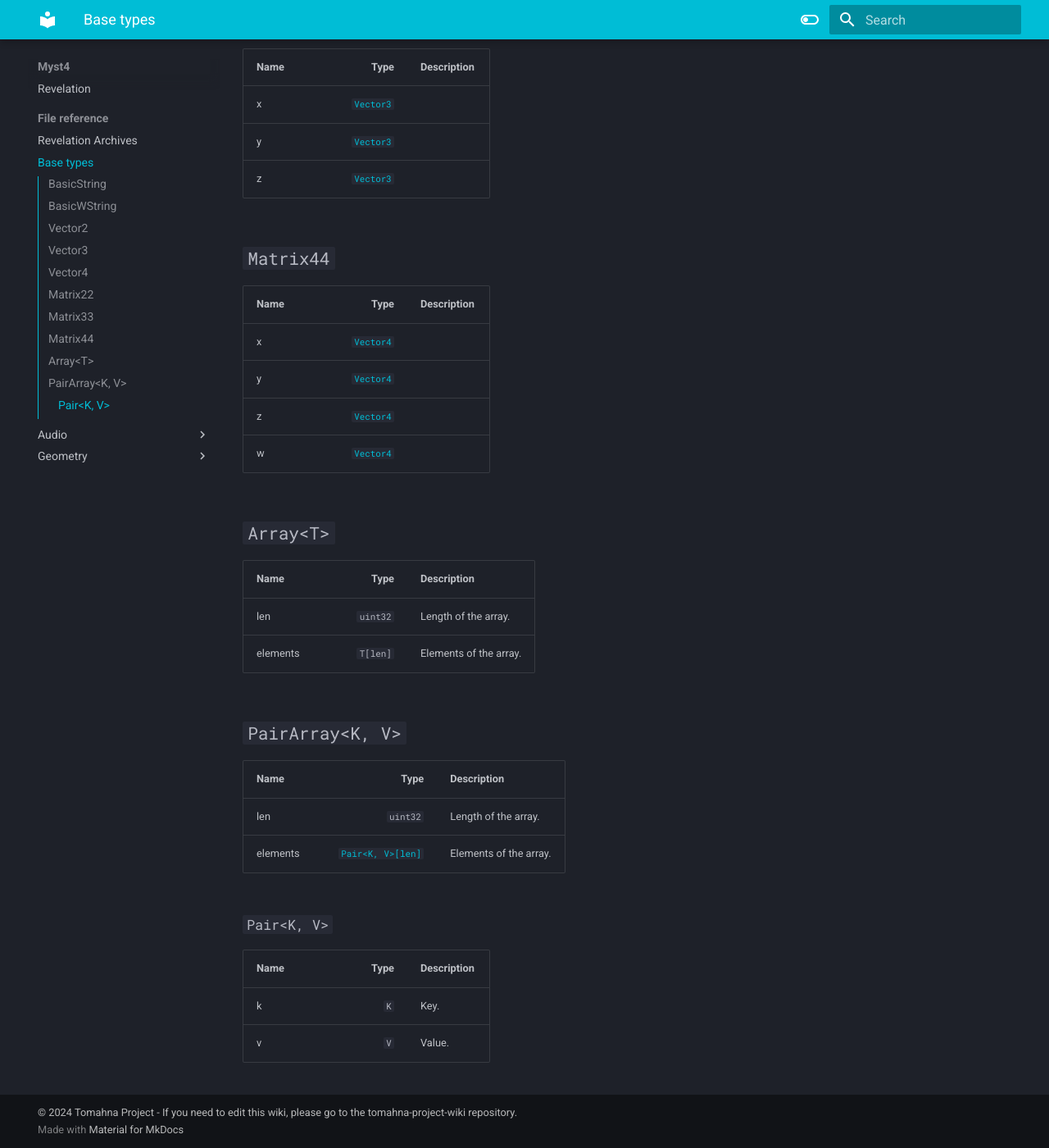
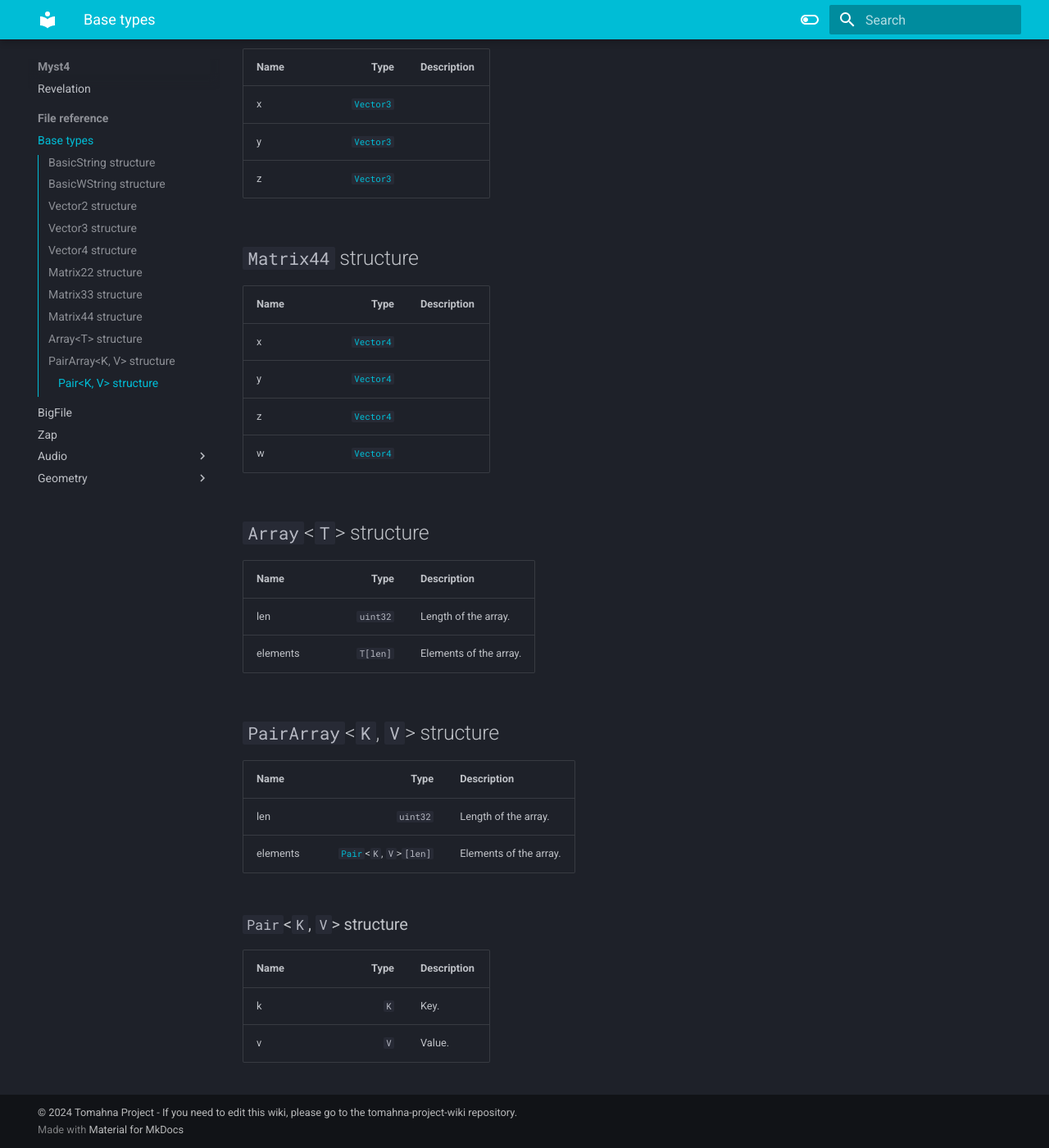
Before and after one commit to TomahnaProject/tomahna-project-wiki, an MkDocs documentation site: the page built from docs/myst4/file-reference/base.md, in a window 1280 px wide and 1400 px high, scrolled down 2028 px. Shown: the whole window at 82% size. Built offline with MkDocs 1.6.1 and Material for MkDocs 9.7.7, drawn with Linux system fonts in a browser that asks for light colours; some of the changed text lies outside the part shown.

Commit message:
Improve documentation for:
- Base types
- BigFile
- Zap images

```diff
--- a/docs/myst4/file-reference/base.md
+++ b/docs/myst4/file-reference/base.md
@@ -1,6 +1,6 @@
 # Base types
 
-## `BasicString`
+## `BasicString` structure
 
 The basic UTF-16 string used all over the place. Sometimes referred to as `ubistring`.
 
@@ -9,16 +9,16 @@ The basic UTF-16 string used all over the place. Sometimes referred to as `ubist
 | len | `uint32` | Length of the string. |
 | s | `char[len]` | The string. |
 
-## `BasicWString`
+## `BasicWString` structure
 
-Same as [`BasicString`](#basicstring), except with UTF-16 encoding.
+Same as [`BasicString`](#basicstring-structure), except with UTF-16 encoding.
 
 | Name | Type | Description |
 | :-- | --: | --- |
 | len | `uint32` | Length of the string. |
 | s | `wchar_t[len]` | The string. |
 
-## `Vector2`
+## `Vector2` structure
 
 Sometimes referred to as `vec2`.
 
@@ -27,7 +27,7 @@ Sometimes referred to as `vec2`.
 | x | `float` |  |
 | y | `float` |  |
 
-## `Vector3`
+## `Vector3` structure
 
 Sometimes referred to as `vec3`.
 
@@ -37,7 +37,7 @@ Sometimes referred to as `vec3`.
 | y | `float` |  |
 | z | `float` |  |
 
-## `Vector4`
+## `Vector4` structure
 
 Sometimes referred to as `vec4` or `quat`.
 
@@ -48,45 +48,45 @@ Sometimes referred to as `vec4` or `quat`.
 | z | `float` |  |
 | w | `float` |  |
 
-## `Matrix22`
+## `Matrix22` structure
 
 | Name | Type | Description |
 | :-- | --: | --- |
-| x | [`Vector2`](#vector2) |  |
-| y | [`Vector2`](#vector2) |  |
+| x | [`Vector2`](#vector2-structure) |  |
+| y | [`Vector2`](#vector2-structure) |  |
 
-## `Matrix33`
+## `Matrix33` structure
 
 | Name | Type | Description |
 | :-- | --: | --- |
-| x | [`Vector3`](#vector3) |  |
-| y | [`Vector3`](#vector3) |  |
-| z | [`Vector3`](#vector3) |  |
+| x | [`Vector3`](#vector3-structure) |  |
+| y | [`Vector3`](#vector3-structure) |  |
+| z | [`Vector3`](#vector3-structure) |  |
 
-## `Matrix44`
+## `Matrix44` structure
 
 | Name | Type | Description |
 | :-- | --: | --- |
-| x | [`Vector4`](#vector4) |  |
-| y | [`Vector4`](#vector4) |  |
-| z | [`Vector4`](#vector4) |  |
-| w | [`Vector4`](#vector4) |  |
+| x | [`Vector4`](#vector4-structure) |  |
+| y | [`Vector4`](#vector4-structure) |  |
+| z | [`Vector4`](#vector4-structure) |  |
+| w | [`Vector4`](#vector4-structure) |  |
 
-## `Array<T>`
+## `Array`<`T`> structure
 
 | Name | Type | Description |
 | :-- | --: | --- |
 | len | `uint32` | Length of the array. |
 | elements | `T[len]` | Elements of the array. |
 
-## `PairArray<K, V>`
+## `PairArray`<`K`, `V`> structure
 
 | Name | Type | Description |
 | :-- | --: | --- |
 | len | `uint32` | Length of the array. |
-| elements | [`Pair<K, V>[len]`](#pairk-v) | Elements of the array. |
+| elements | [`Pair`](#pairk-v-structure)<`K`, `V`>`[len]` | Elements of the array. |
 
-### `Pair<K, V>`
+### `Pair`<`K`, `V`> structure
 
 | Name | Type | Description |
 | :-- | --: | --- |
```
Also changed, not shown: docs/myst4/file-reference/archives.md (deleted, +0 -77 lines), docs/myst4/file-reference/bigfile.md (added, +37 -0 lines), docs/myst4/file-reference/zap.md (added, +19 -0 lines).
